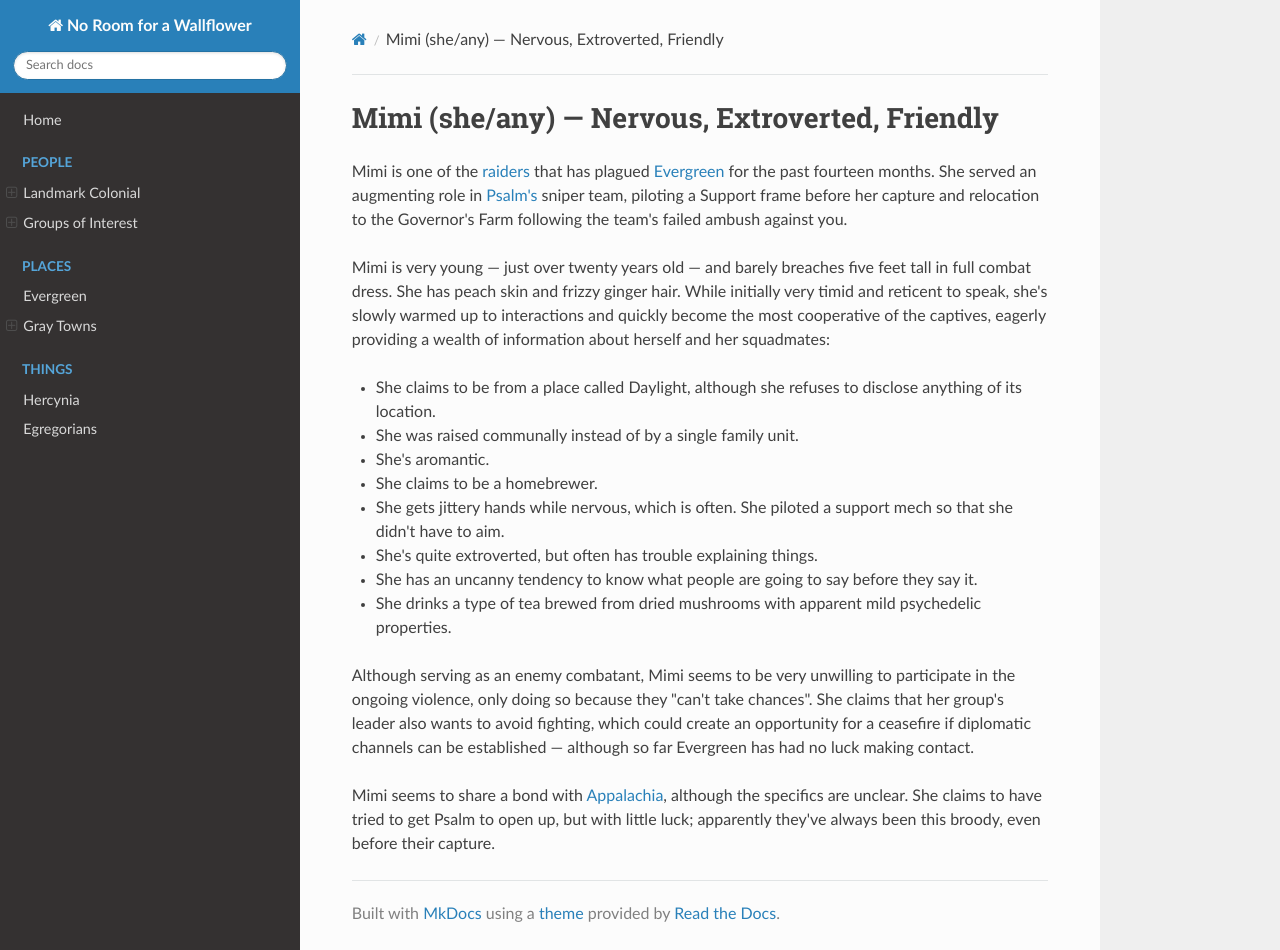
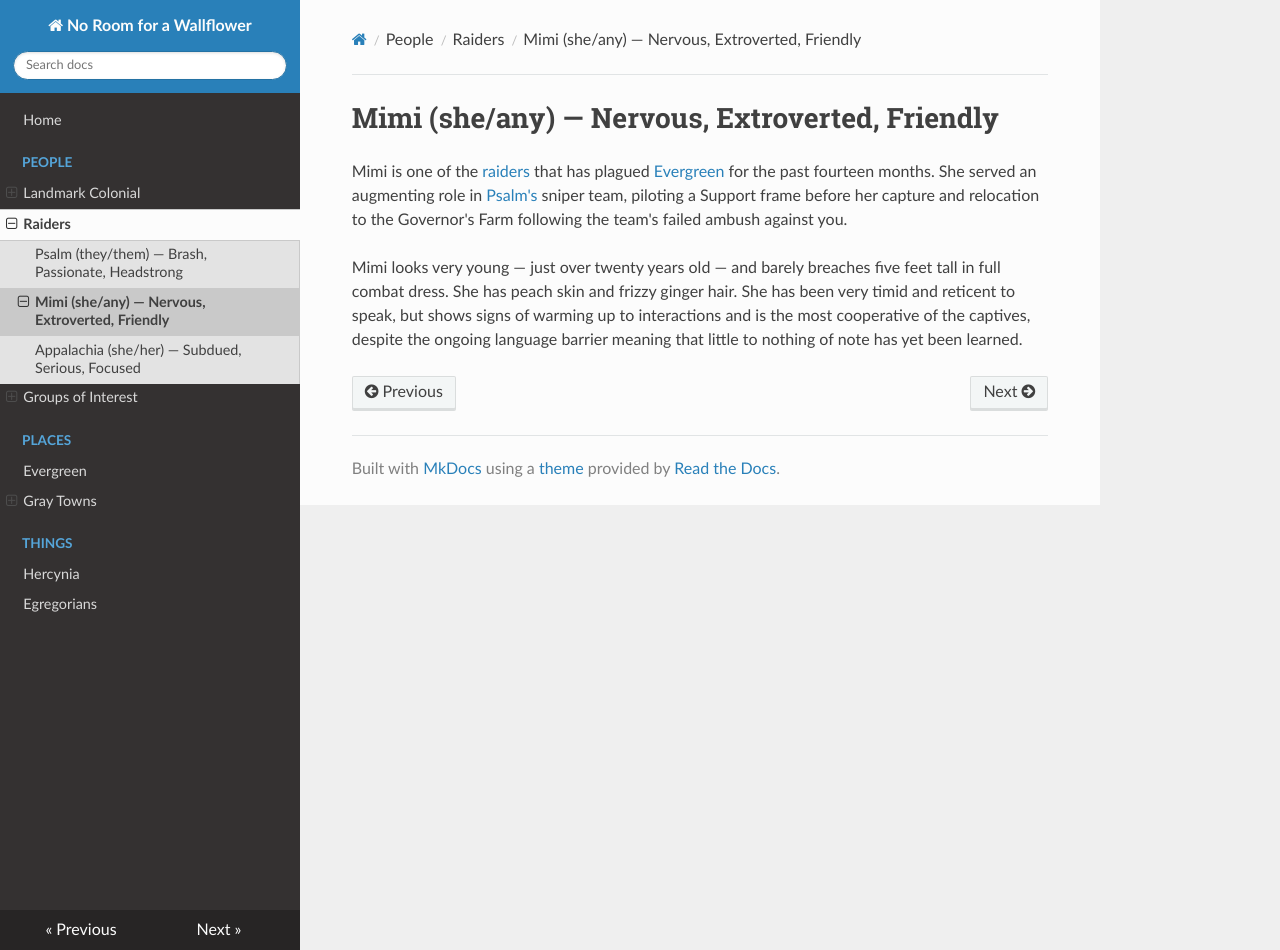
Before and after one commit to Ilysen/no-room-for-a-wallflower, an MkDocs documentation site: the page built from docs/people/huc/mimi.md, in a window 1280 px wide and 950 px high. Built offline with MkDocs 1.6.1, drawn with Linux system fonts in a browser that asks for light colours; nearby versions of some CDN libraries.

```diff
--- a/docs/people/huc/mimi.md
+++ b/docs/people/huc/mimi.md
@@ -2,17 +2,4 @@
 
 Mimi is one of the [raiders](../../factions/huc.md) that has plagued [Evergreen](../../places/evergreen.md) for the past fourteen months. She served an augmenting role in [Psalm's](psalm.md) sniper team, piloting a Support frame before her capture and relocation to the Governor's Farm following the team's failed ambush against you.
 
-Mimi is very young — just over twenty years old — and barely breaches five feet tall in full combat dress. She has peach skin and frizzy ginger hair. While initially very timid and reticent to speak, she's slowly warmed up to interactions and quickly become the most cooperative of the captives, eagerly providing a wealth of information about herself and her squadmates:
-
-* She claims to be from a place called Daylight, although she refuses to disclose anything of its location.
-* She was raised communally instead of by a single family unit.
-* She's aromantic.
-* She claims to be a homebrewer.
-* She gets jittery hands while nervous, which is often. She piloted a support mech so that she didn't have to aim.
-* She's quite extroverted, but often has trouble explaining things.
-* She has an uncanny tendency to know what people are going to say before they say it.
-* She drinks a type of tea brewed from dried mushrooms with apparent mild psychedelic properties.
-
-Although serving as an enemy combatant, Mimi seems to be very unwilling to participate in the ongoing violence, only doing so because they "can't take chances". She claims that her group's leader also wants to avoid fighting, which could create an opportunity for a ceasefire if diplomatic channels can be established — although so far Evergreen has had no luck making contact.
-
-Mimi seems to share a bond with [Appalachia](appalachia.md), although the specifics are unclear. She claims to have tried to get Psalm to open up, but with little luck; apparently they've always been this broody, even before their capture.
+Mimi looks very young — just over twenty years old — and barely breaches five feet tall in full combat dress. She has peach skin and frizzy ginger hair. She has been very timid and reticent to speak, but shows signs of warming up to interactions and is the most cooperative of the captives, despite the ongoing language barrier meaning that little to nothing of note has yet been learned.
--- a/mkdocs.yml
+++ b/mkdocs.yml
@@ -7,6 +7,10 @@ nav:
       - 'people/landmark/patience.md'
       - 'people/landmark/edena-ji.md'
       - 'people/landmark/brava-hadura.md'
+    - 'Raiders':
+      - 'people/huc/psalm.md'
+      - 'people/huc/mimi.md'
+      - 'people/huc/appalachia.md'
     - 'Groups of Interest':
       - 'factions/landmark-colonial.md'
       - 'factions/huc.md'
```
Also changed, not shown: docs/index.md (+3 -2 lines), docs/people/huc/appalachia.md (+1 -3 lines), docs/people/huc/psalm.md (+0 -4 lines).
